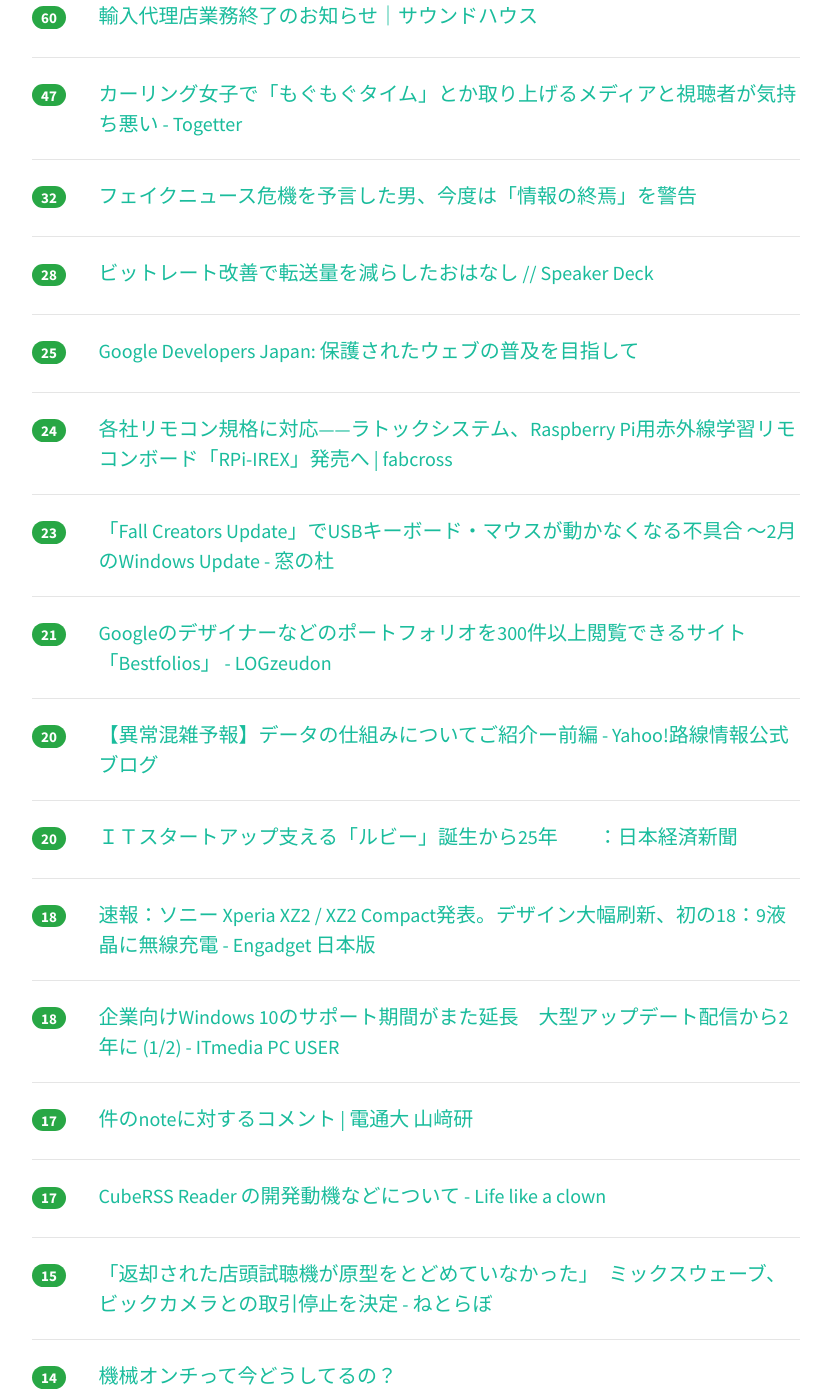
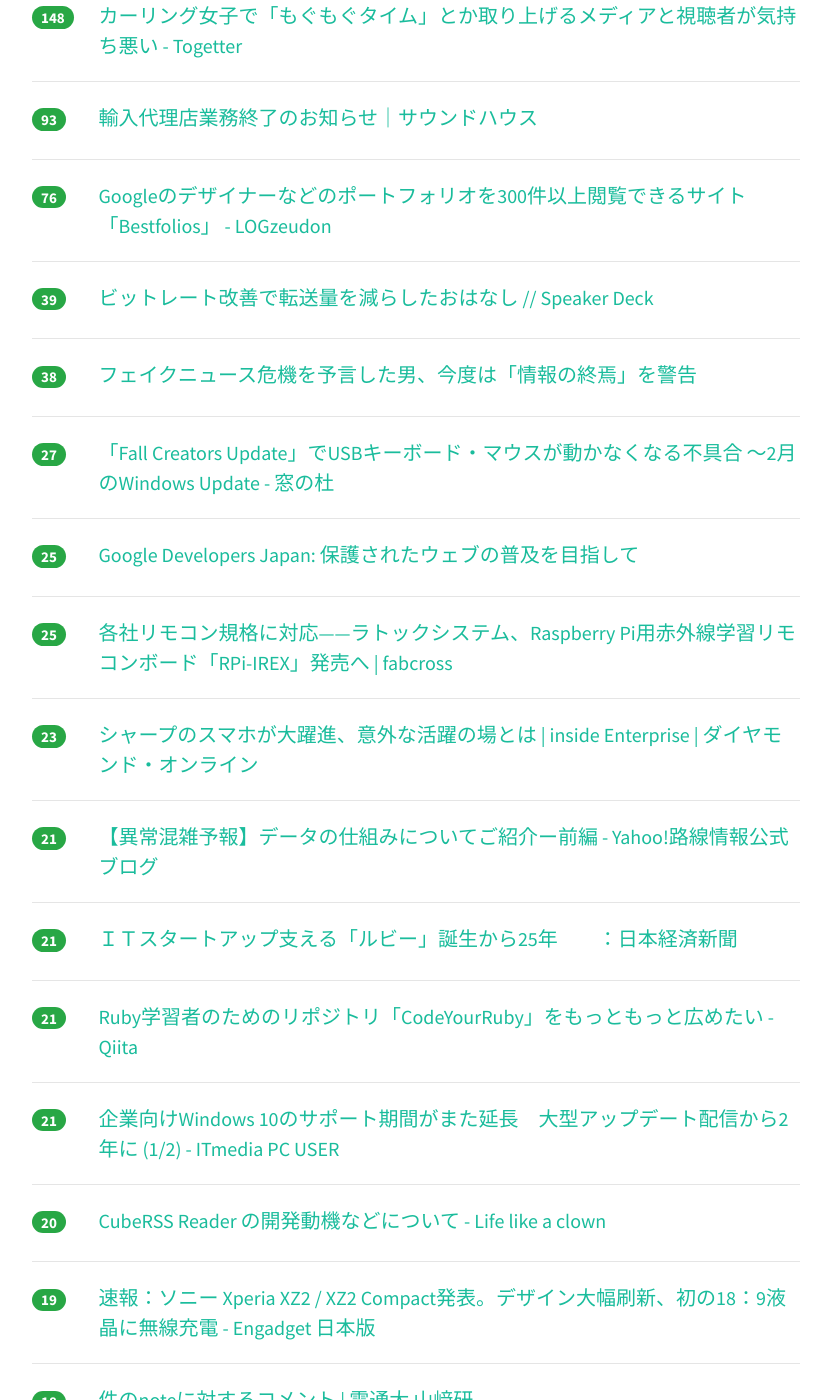
Before and after one commit to yatta47/hatena-matome-site, a Jekyll site: the page built from _posts/2018-02-27-hatena.md, in a window 1280 px wide and 1400 px high, scrolled down 394 px. Shown: the whole window, without its empty margins (224-1055 px from the left). Built offline with Jekyll 4.4.1, drawn with Linux system fonts in a browser that asks for light colours; nearby versions of some CDN libraries; some of the changed text lies outside the part shown.

Commit message:
Updated 2018-02-27

```diff
--- a/_posts/2018-02-27-hatena.md
+++ b/_posts/2018-02-27-hatena.md
@@ -1,29 +1,39 @@
 ---
 layout: post
 title:  "2018-02-27 はてぶIT"
-date:   2018-02-27 09:02:14
+date:   2018-02-27 10:02:59
 tags: [it-hotentry]
 ---
-20 件のデータあり
+23 件のデータあり
 
 <hr><div class="row">
-<div class="col-1"><span class="badge badge-pill badge-success h2">60</span></div>
+<div class="col-1"><span class="badge badge-pill badge-success h2">148</span></div>
+<div class="col-11"><a href='https://togetter.com/li/1203307' target='_blank'>カーリング女子で「もぐもぐタイム」とか取り上げるメディアと視聴者が気持ち悪い - Togetter</a></div>
+</div>
+<hr>
+<div class="row">
+<div class="col-1"><span class="badge badge-pill badge-success h2">93</span></div>
 <div class="col-11"><a href='https://www.soundhouse.co.jp/news/detail?NewsNo=12023' target='_blank'>輸入代理店業務終了のお知らせ｜サウンドハウス</a></div>
 </div>
 <hr>
 <div class="row">
-<div class="col-1"><span class="badge badge-pill badge-success h2">47</span></div>
-<div class="col-11"><a href='https://togetter.com/li/1203307' target='_blank'>カーリング女子で「もぐもぐタイム」とか取り上げるメディアと視聴者が気持ち悪い - Togetter</a></div>
+<div class="col-1"><span class="badge badge-pill badge-success h2">76</span></div>
+<div class="col-11"><a href='http://blog.rokuzeudon.com/entry/bestfolios' target='_blank'>Googleのデザイナーなどのポートフォリオを300件以上閲覧できるサイト「Bestfolios」 - LOGzeudon</a></div>
 </div>
 <hr>
 <div class="row">
-<div class="col-1"><span class="badge badge-pill badge-success h2">32</span></div>
+<div class="col-1"><span class="badge badge-pill badge-success h2">39</span></div>
+<div class="col-11"><a href='https://speakerdeck.com/yaminoma/bitutoretogai-shan-dezhuan-song-liang-wojian-rasitaohanasi' target='_blank'>ビットレート改善で転送量を減らしたおはなし // Speaker Deck</a></div>
+</div>
+<hr>
+<div class="row">
+<div class="col-1"><span class="badge badge-pill badge-success h2">38</span></div>
 <div class="col-11"><a href='https://www.buzzfeed.com/jp/charliewarzel/the-terrifying-future-of-fake-news-1' target='_blank'>フェイクニュース危機を予言した男、今度は「情報の終焉」を警告</a></div>
 </div>
 <hr>
 <div class="row">
-<div class="col-1"><span class="badge badge-pill badge-success h2">28</span></div>
-<div class="col-11"><a href='https://speakerdeck.com/yaminoma/bitutoretogai-shan-dezhuan-song-liang-wojian-rasitaohanasi' target='_blank'>ビットレート改善で転送量を減らしたおはなし // Speaker Deck</a></div>
+<div class="col-1"><span class="badge badge-pill badge-success h2">27</span></div>
+<div class="col-11"><a href='https://forest.watch.impress.co.jp/docs/news/1108305.html' target='_blank'>「Fall Creators Update」でUSBキーボード・マウスが動かなくなる不具合 ～2月のWindows Update - 窓の杜</a></div>
 </div>
 <hr>
 <div class="row">
@@ -32,68 +42,78 @@ tags: [it-hotentry]
 </div>
 <hr>
 <div class="row">
-<div class="col-1"><span class="badge badge-pill badge-success h2">24</span></div>
+<div class="col-1"><span class="badge badge-pill badge-success h2">25</span></div>
 <div class="col-11"><a href='https://fabcross.jp/news/2018/20180226_priirex.html' target='_blank'>各社リモコン規格に対応——ラトックシステム、Raspberry Pi用赤外線学習リモコンボード「RPi-IREX」発売へ | fabcross</a></div>
 </div>
 <hr>
 <div class="row">
 <div class="col-1"><span class="badge badge-pill badge-success h2">23</span></div>
-<div class="col-11"><a href='https://forest.watch.impress.co.jp/docs/news/1108305.html' target='_blank'>「Fall Creators Update」でUSBキーボード・マウスが動かなくなる不具合 ～2月のWindows Update - 窓の杜</a></div>
+<div class="col-11"><a href='http://diamond.jp/articles/-/161198' target='_blank'>シャープのスマホが大躍進、意外な活躍の場とは | inside Enterprise | ダイヤモンド・オンライン</a></div>
 </div>
 <hr>
 <div class="row">
 <div class="col-1"><span class="badge badge-pill badge-success h2">21</span></div>
-<div class="col-11"><a href='http://blog.rokuzeudon.com/entry/bestfolios' target='_blank'>Googleのデザイナーなどのポートフォリオを300件以上閲覧できるサイト「Bestfolios」 - LOGzeudon</a></div>
+<div class="col-11"><a href='https://blog-transit.yahoo.co.jp/column/congestion_01.html' target='_blank'>【異常混雑予報】データの仕組みについてご紹介ー前編 - Yahoo!路線情報公式ブログ</a></div>
+</div>
+<hr>
+<div class="row">
+<div class="col-1"><span class="badge badge-pill badge-success h2">21</span></div>
+<div class="col-11"><a href='https://www.nikkei.com/article/DGXMZO27402800W8A220C1X11000/' target='_blank'>ＩＴスタートアップ支える「ルビー」誕生から25年　　：日本経済新聞</a></div>
+</div>
+<hr>
+<div class="row">
+<div class="col-1"><span class="badge badge-pill badge-success h2">21</span></div>
+<div class="col-11"><a href='https://qiita.com/chooyan_eng/items/99789213fa89c03b36b0' target='_blank'>Ruby学習者のためのリポジトリ「CodeYourRuby」をもっともっと広めたい - Qiita</a></div>
+</div>
+<hr>
+<div class="row">
+<div class="col-1"><span class="badge badge-pill badge-success h2">21</span></div>
+<div class="col-11"><a href='http://www.itmedia.co.jp/pcuser/articles/1802/26/news099.html' target='_blank'>企業向けWindows 10のサポート期間がまた延長　大型アップデート配信から2年に (1/2) - ITmedia PC USER</a></div>
 </div>
 <hr>
 <div class="row">
 <div class="col-1"><span class="badge badge-pill badge-success h2">20</span></div>
-<div class="col-11"><a href='https://blog-transit.yahoo.co.jp/column/congestion_01.html' target='_blank'>【異常混雑予報】データの仕組みについてご紹介ー前編 - Yahoo!路線情報公式ブログ</a></div>
+<div class="col-11"><a href='http://clown.hatenablog.jp/entry/20180226/cuberss-reader' target='_blank'>CubeRSS Reader の開発動機などについて - Life like a clown</a></div>
 </div>
 <hr>
 <div class="row">
-<div class="col-1"><span class="badge badge-pill badge-success h2">20</span></div>
-<div class="col-11"><a href='https://www.nikkei.com/article/DGXMZO27402800W8A220C1X11000/' target='_blank'>ＩＴスタートアップ支える「ルビー」誕生から25年　　：日本経済新聞</a></div>
-</div>
-<hr>
-<div class="row">
-<div class="col-1"><span class="badge badge-pill badge-success h2">18</span></div>
+<div class="col-1"><span class="badge badge-pill badge-success h2">19</span></div>
 <div class="col-11"><a href='http://japanese.engadget.com/2018/02/26/xperia-xz2-xz2-compact-18-9/' target='_blank'>速報：ソニー Xperia XZ2 / XZ2 Compact発表。デザイン大幅刷新、初の18：9液晶に無線充電 - Engadget 日本版</a></div>
 </div>
 <hr>
 <div class="row">
 <div class="col-1"><span class="badge badge-pill badge-success h2">18</span></div>
-<div class="col-11"><a href='http://www.itmedia.co.jp/pcuser/articles/1802/26/news099.html' target='_blank'>企業向けWindows 10のサポート期間がまた延長　大型アップデート配信から2年に (1/2) - ITmedia PC USER</a></div>
-</div>
-<hr>
-<div class="row">
-<div class="col-1"><span class="badge badge-pill badge-success h2">17</span></div>
 <div class="col-11"><a href='http://numericalbrain.org/ja/2018/02/comment-on-the-note/' target='_blank'>件のnoteに対するコメント | 電通大 山﨑研</a></div>
 </div>
 <hr>
 <div class="row">
 <div class="col-1"><span class="badge badge-pill badge-success h2">17</span></div>
-<div class="col-11"><a href='http://clown.hatenablog.jp/entry/20180226/cuberss-reader' target='_blank'>CubeRSS Reader の開発動機などについて - Life like a clown</a></div>
+<div class="col-11"><a href='http://nlab.itmedia.co.jp/nl/articles/1802/26/news123.html' target='_blank'>「返却された店頭試聴機が原型をとどめていなかった」　ミックスウェーブ、ビックカメラとの取引停止を決定 - ねとらぼ</a></div>
 </div>
 <hr>
 <div class="row">
 <div class="col-1"><span class="badge badge-pill badge-success h2">15</span></div>
-<div class="col-11"><a href='http://nlab.itmedia.co.jp/nl/articles/1802/26/news123.html' target='_blank'>「返却された店頭試聴機が原型をとどめていなかった」　ミックスウェーブ、ビックカメラとの取引停止を決定 - ねとらぼ</a></div>
-</div>
-<hr>
-<div class="row">
-<div class="col-1"><span class="badge badge-pill badge-success h2">14</span></div>
 <div class="col-11"><a href='https://anond.hatelabo.jp/20180226110735' target='_blank'>機械オンチって今どうしてるの？</a></div>
 </div>
 <hr>
 <div class="row">
-<div class="col-1"><span class="badge badge-pill badge-success h2">13</span></div>
-<div class="col-11"><a href='https://qiita.com/chooyan_eng/items/99789213fa89c03b36b0' target='_blank'>Ruby学習者のためのリポジトリ「CodeYourRuby」をもっともっと広めたい - Qiita</a></div>
+<div class="col-1"><span class="badge badge-pill badge-success h2">15</span></div>
+<div class="col-11"><a href='http://www.zbuffer3dp.com/entry/uqmobile-mail-iphone' target='_blank'>iPhone8でUQモバイルのキャリアメールを使う方法 - Zバッファ</a></div>
 </div>
 <hr>
 <div class="row">
-<div class="col-1"><span class="badge badge-pill badge-success h2">11</span></div>
-<div class="col-11"><a href='http://www.zbuffer3dp.com/entry/uqmobile-mail-iphone' target='_blank'>iPhone8でUQモバイルのキャリアメールを使う方法 - Zバッファ</a></div>
+<div class="col-1"><span class="badge badge-pill badge-success h2">15</span></div>
+<div class="col-11"><a href='https://qiita.com/cognitom/items/7a097d0f6e239d4fb5bf' target='_blank'>帰ってきたGulp 4 - Qiita</a></div>
+</div>
+<hr>
+<div class="row">
+<div class="col-1"><span class="badge badge-pill badge-success h2">13</span></div>
+<div class="col-11"><a href='https://r.nikkei.com/article/DGXMZO27402590W8A220C1EA2000?s=1' target='_blank'>IT人材不足「19年危機」 新卒争奪戦が過熱: 日本経済新聞</a></div>
+</div>
+<hr>
+<div class="row">
+<div class="col-1"><span class="badge badge-pill badge-success h2">12</span></div>
+<div class="col-11"><a href='http://sue445.hatenablog.com/entry/2018/02/27/000544' target='_blank'>ChatWorkMentionTaskを作った #megurorb - くりにっき</a></div>
 </div>
 <hr>
 <div class="row">
@@ -101,8 +121,3 @@ tags: [it-hotentry]
 <div class="col-11"><a href='http://www.hitode-festival.com/entry/2018/02/26/195749' target='_blank'>【佐賀県唐津市】ユーリ!!! on ICEの聖地巡礼してきたよー！ - 今日はヒトデ祭りだぞ！</a></div>
 </div>
 <hr>
-<div class="row">
-<div class="col-1"><span class="badge badge-pill badge-success h2">9</span></div>
-<div class="col-11"><a href='https://r.nikkei.com/article/DGXMZO27402590W8A220C1EA2000?s=1' target='_blank'>IT人材不足「19年危機」 新卒争奪戦が過熱: 日本経済新聞</a></div>
-</div>
-<hr>
```
